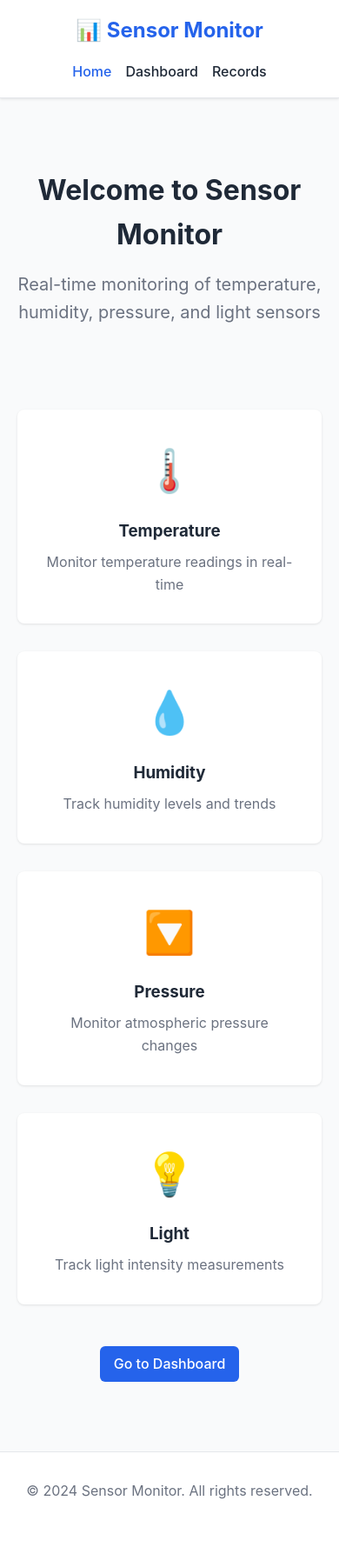
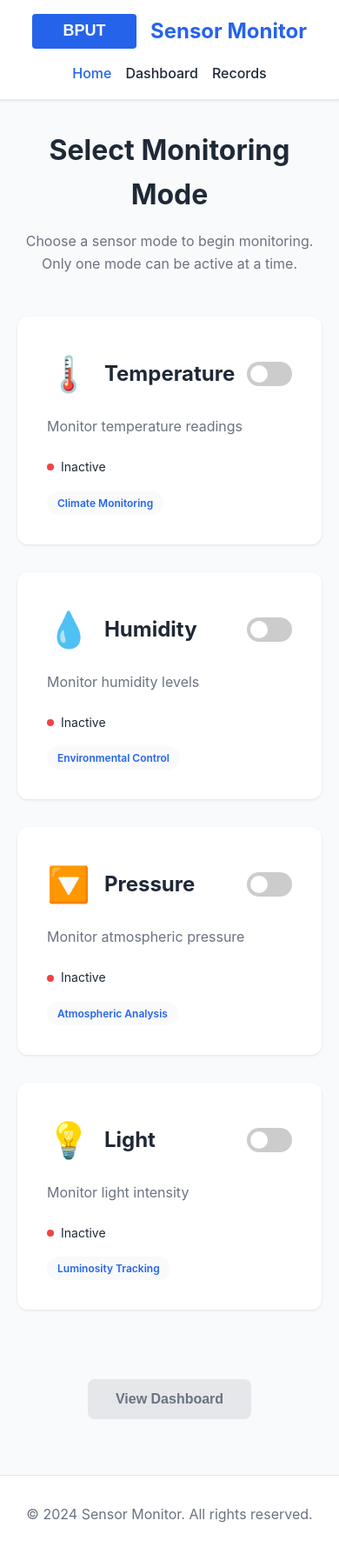
Before and after one commit to rakxdev/test, a Flask app: page / in a window 390 px wide. Shown: the whole page at 87% size. Before the commit the page ends 1724 px from the top, so only its background shows below. Run offline with Flask 3, Linux system fonts and the light colour scheme; data comes from the database, SQL or seed files in the repository; some libraries are stand-ins or nearby versions.

Commit message:
feat(homepage): implement Phase 2 homepage mode selection with BPUT branding and single-active mode constraint
Implements a redesigned homepage with BPUT branding, responsive mode selection cards, and a single-active mode constraint enforced at both frontend and backend for improved user experience.

- Added BPUT logo and updated navigation branding
- Redesigned home.html with interactive mode cards and toggle switches
- Enforced backend single-active mode constraint with new API logic
- Added home.js for frontend mode toggle logic, real-time updates and dashboard button state
- Expanded style.css for responsive, branded, and interactive UI
- Home/dashboard separation: dashboard allows multiple active modes, homepage enforces only one

No breaking changes for API consumers; homepage now guides users with clear mode selection and visual feedback.

```diff
--- a/app.py
+++ b/app.py
@@ -27,7 +27,8 @@ def init_app():
 @app.route('/')
 def home():
     """Home page route."""
-    return render_template('home.html')
+    modes = get_all_modes()
+    return render_template('home.html', modes=modes)
 
 
 @app.route('/dashboard')
@@ -67,15 +68,20 @@ def api_toggle_mode(mode_id):
     if not mode:
         return jsonify({'error': 'Mode not found'}), 404
 
+    data = request.get_json() or {}
+    enforce_single = data.get('enforce_single_active', False)
     new_status = not mode['is_active']
-    update_mode_status(mode_id, new_status)
 
+    update_mode_status(mode_id, new_status, enforce_single_active=enforce_single)
+
+    updated_modes = get_all_modes()
     socketio.emit('mode_status_changed', {
         'mode_id': mode_id,
-        'is_active': new_status
+        'is_active': new_status,
+        'all_modes': updated_modes
     })
 
-    return jsonify({'mode_id': mode_id, 'is_active': new_status})
+    return jsonify({'mode_id': mode_id, 'is_active': new_status, 'all_modes': updated_modes})
 
 
 @app.route('/api/readings/<int:mode_id>')
--- a/static/css/style.css
+++ b/static/css/style.css
@@ -48,6 +48,16 @@ header {
     display: flex;
     justify-content: space-between;
     align-items: center;
+}
+
+.nav-brand {
+    display: flex;
+    align-items: center;
+    gap: 1rem;
+}
+
+.nav-brand .logo {
+    height: 40px;
 }
 
 .nav-brand h1 {
@@ -392,6 +402,215 @@ footer {
     font-size: 0.875rem;
 }
 
+.mode-selection-container {
+    max-width: 1000px;
+    margin: 0 auto;
+}
+
+.mode-selection-header {
+    text-align: center;
+    margin-bottom: 3rem;
+}
+
+.mode-selection-header h1 {
+    font-size: 2.5rem;
+    color: var(--text-color);
+    margin-bottom: 1rem;
+}
+
+.mode-selection-header p {
+    font-size: 1.125rem;
+    color: var(--text-light);
+}
+
+.mode-cards-grid {
+    display: grid;
+    grid-template-columns: repeat(auto-fit, minmax(280px, 1fr));
+    gap: 2rem;
+    margin-bottom: 3rem;
+}
+
+.mode-selection-card {
+    background: var(--card-bg);
+    border-radius: 0.75rem;
+    padding: 2rem;
+    box-shadow: var(--shadow);
+    transition: all 0.3s ease;
+    border: 2px solid transparent;
+    cursor: pointer;
+    position: relative;
+}
+
+.mode-selection-card:hover {
+    transform: translateY(-5px);
+    box-shadow: var(--shadow-lg);
+    border-color: var(--primary-color);
+}
+
+.mode-selection-card.active {
+    border-color: var(--success-color);
+    background: linear-gradient(135deg, #ffffff 0%, #f0fdf4 100%);
+}
+
+.mode-selection-card.disabled {
+    opacity: 0.6;
+    cursor: not-allowed;
+}
+
+.mode-selection-card.disabled:hover {
+    transform: none;
+    border-color: transparent;
+}
+
+.mode-card-header {
+    display: flex;
+    align-items: center;
+    justify-content: space-between;
+    margin-bottom: 1rem;
+}
+
+.mode-card-info {
+    display: flex;
+    align-items: center;
+    gap: 1rem;
+}
+
+.mode-card-icon {
+    font-size: 2.5rem;
+}
+
+.mode-card-title {
+    font-size: 1.5rem;
+    color: var(--text-color);
+    margin: 0;
+}
+
+.mode-card-description {
+    color: var(--text-light);
+    margin-bottom: 1.5rem;
+    line-height: 1.5;
+}
+
+.toggle-switch {
+    position: relative;
+    width: 52px;
+    height: 28px;
+    flex-shrink: 0;
+}
+
+.toggle-switch input {
+    opacity: 0;
+    width: 0;
+    height: 0;
+}
+
+.toggle-slider {
+    position: absolute;
+    cursor: pointer;
+    top: 0;
+    left: 0;
+    right: 0;
+    bottom: 0;
+    background-color: #ccc;
+    transition: 0.3s;
+    border-radius: 28px;
+}
+
+.toggle-slider:before {
+    position: absolute;
+    content: "";
+    height: 20px;
+    width: 20px;
+    left: 4px;
+    bottom: 4px;
+    background-color: white;
+    transition: 0.3s;
+    border-radius: 50%;
+}
+
+.toggle-switch input:checked + .toggle-slider {
+    background-color: var(--success-color);
+}
+
+.toggle-switch input:checked + .toggle-slider:before {
+    transform: translateX(24px);
+}
+
+.toggle-switch input:disabled + .toggle-slider {
+    opacity: 0.5;
+    cursor: not-allowed;
+}
+
+.mode-card-status {
+    display: flex;
+    align-items: center;
+    gap: 0.5rem;
+    margin-bottom: 1rem;
+    font-size: 0.875rem;
+}
+
+.mode-card-status .status-dot {
+    width: 8px;
+    height: 8px;
+    border-radius: 50%;
+    background-color: var(--danger-color);
+}
+
+.mode-card-status.active .status-dot {
+    background-color: var(--success-color);
+    animation: pulse-dot 2s infinite;
+}
+
+@keyframes pulse-dot {
+    0%, 100% {
+        opacity: 1;
+    }
+    50% {
+        opacity: 0.5;
+    }
+}
+
+.mode-card-theme {
+    display: inline-block;
+    padding: 0.25rem 0.75rem;
+    background-color: var(--bg-color);
+    color: var(--primary-color);
+    border-radius: 1rem;
+    font-size: 0.75rem;
+    font-weight: 600;
+}
+
+.dashboard-action {
+    text-align: center;
+    padding: 2rem 0;
+}
+
+.btn-dashboard {
+    padding: 1rem 2.5rem;
+    font-size: 1.125rem;
+    background-color: var(--primary-color);
+    color: white;
+    text-decoration: none;
+    border-radius: 0.5rem;
+    display: inline-block;
+    transition: all 0.3s ease;
+    border: none;
+    cursor: pointer;
+    font-weight: 600;
+}
+
+.btn-dashboard:hover:not(:disabled) {
+    background-color: #1d4ed8;
+    transform: translateY(-2px);
+    box-shadow: var(--shadow-lg);
+}
+
+.btn-dashboard:disabled {
+    background-color: var(--border-color);
+    color: var(--text-light);
+    cursor: not-allowed;
+}
+
 @media (max-width: 768px) {
     .navbar .container {
         flex-direction: column;
@@ -414,8 +633,25 @@ footer {
         grid-template-columns: 1fr;
     }
 
+    .mode-cards-grid {
+        grid-template-columns: 1fr;
+    }
+
     .dashboard-header {
         flex-direction: column;
         align-items: flex-start;
     }
+
+    .mode-selection-header h1 {
+        font-size: 2rem;
+    }
+
+    .mode-selection-header p {
+        font-size: 1rem;
+    }
+
+    .btn-dashboard {
+        padding: 0.875rem 2rem;
+        font-size: 1rem;
+    }
 }
--- /dev/null
+++ b/static/js/home.js
@@ -0,0 +1,99 @@
+const socket = io();
+
+socket.on('connect', function() {
+    console.log('Connected to server');
+});
+
+socket.on('mode_status_changed', function(data) {
+    console.log('Mode status changed:', data);
+    updateModeCards(data.all_modes);
+});
+
+function updateModeCards(modes) {
+    modes.forEach(mode => {
+        const card = document.querySelector(`.mode-selection-card[data-mode-id="${mode.id}"]`);
+        const toggle = document.querySelector(`.mode-toggle[data-mode-id="${mode.id}"]`);
+        const statusElement = card.querySelector('.mode-card-status');
+        const statusText = statusElement.querySelector('span:last-child');
+
+        if (mode.is_active) {
+            card.classList.add('active');
+            toggle.checked = true;
+            statusElement.classList.add('active');
+            statusText.textContent = 'Active';
+        } else {
+            card.classList.remove('active');
+            toggle.checked = false;
+            statusElement.classList.remove('active');
+            statusText.textContent = 'Inactive';
+        }
+    });
+
+    updateDashboardButton(modes);
+}
+
+function updateDashboardButton(modes) {
+    const viewDashboardBtn = document.getElementById('viewDashboardBtn');
+    const hasActiveMode = modes.some(mode => mode.is_active);
+
+    if (hasActiveMode) {
+        viewDashboardBtn.disabled = false;
+    } else {
+        viewDashboardBtn.disabled = true;
+    }
+}
+
+document.addEventListener('DOMContentLoaded', function() {
+    const toggles = document.querySelectorAll('.mode-toggle');
+
+    toggles.forEach(toggle => {
+        toggle.addEventListener('change', async function(e) {
+            const modeId = this.dataset.modeId;
+            const isChecked = this.checked;
+
+            try {
+                const response = await fetch(`/api/modes/${modeId}/toggle`, {
+                    method: 'POST',
+                    headers: {
+                        'Content-Type': 'application/json'
+                    },
+                    body: JSON.stringify({
+                        enforce_single_active: true
+                    })
+                });
+
+                if (!response.ok) {
+                    throw new Error('Failed to toggle mode');
+                }
+
+                const data = await response.json();
+                console.log('Mode toggled successfully:', data);
+
+            } catch (error) {
+                console.error('Error toggling mode:', error);
+                this.checked = !isChecked;
+            }
+        });
+    });
+
+    const viewDashboardBtn = document.getElementById('viewDashboardBtn');
+    if (viewDashboardBtn) {
+        viewDashboardBtn.addEventListener('click', function() {
+            if (!this.disabled) {
+                window.location.href = '/dashboard';
+            }
+        });
+    }
+
+    const modeCards = document.querySelectorAll('.mode-selection-card');
+    modeCards.forEach(card => {
+        card.addEventListener('click', function(e) {
+            if (!e.target.closest('.toggle-switch')) {
+                const toggle = this.querySelector('.mode-toggle');
+                if (toggle && !toggle.disabled) {
+                    toggle.click();
+                }
+            }
+        });
+    });
+});
--- a/templates/base.html
+++ b/templates/base.html
@@ -13,7 +13,8 @@
         <nav class="navbar">
             <div class="container">
                 <div class="nav-brand">
-                    <h1>📊 Sensor Monitor</h1>
+                    <img src="{{ url_for('static', filename='images/bput-logo.svg') }}" alt="BPUT Logo" class="logo">
+                    <h1>Sensor Monitor</h1>
                 </div>
                 <ul class="nav-menu">
                     <li><a href="{{ url_for('home') }}" class="nav-link">Home</a></li>
--- a/templates/home.html
+++ b/templates/home.html
@@ -1,42 +1,58 @@
 {% extends "base.html" %}
 
-{% block title %}Home - Sensor Monitor{% endblock %}
+{% block title %}Home - BPUT Sensor Monitor{% endblock %}
 
 {% block content %}
-<div class="home-container">
-    <div class="hero-section">
-        <h1>Welcome to Sensor Monitor</h1>
-        <p class="lead">Real-time monitoring of temperature, humidity, pressure, and light sensors</p>
+<div class="mode-selection-container">
+    <div class="mode-selection-header">
+        <h1>Select Monitoring Mode</h1>
+        <p>Choose a sensor mode to begin monitoring. Only one mode can be active at a time.</p>
     </div>
 
-    <div class="features-grid">
-        <div class="feature-card">
-            <div class="feature-icon">🌡️</div>
-            <h3>Temperature</h3>
-            <p>Monitor temperature readings in real-time</p>
+    <div class="mode-cards-grid">
+        {% for mode in modes %}
+        <div class="mode-selection-card {% if mode.is_active %}active{% endif %}" data-mode-id="{{ mode.id }}">
+            <div class="mode-card-header">
+                <div class="mode-card-info">
+                    <span class="mode-card-icon">{{ mode.icon }}</span>
+                    <h3 class="mode-card-title">{{ mode.name }}</h3>
+                </div>
+                <label class="toggle-switch">
+                    <input type="checkbox"
+                           class="mode-toggle"
+                           data-mode-id="{{ mode.id }}"
+                           {% if mode.is_active %}checked{% endif %}>
+                    <span class="toggle-slider"></span>
+                </label>
+            </div>
+
+            <p class="mode-card-description">{{ mode.description }}</p>
+
+            <div class="mode-card-status {% if mode.is_active %}active{% endif %}">
+                <span class="status-dot"></span>
+                <span>{% if mode.is_active %}Active{% else %}Inactive{% endif %}</span>
+            </div>
+
+            <span class="mode-card-theme">
+                {% if mode.name == 'Temperature' %}Climate Monitoring
+                {% elif mode.name == 'Humidity' %}Environmental Control
+                {% elif mode.name == 'Pressure' %}Atmospheric Analysis
+                {% elif mode.name == 'Light' %}Luminosity Tracking
+                {% else %}Sensor Theme{% endif %}
+            </span>
         </div>
-
-        <div class="feature-card">
-            <div class="feature-icon">💧</div>
-            <h3>Humidity</h3>
-            <p>Track humidity levels and trends</p>
-        </div>
-
-        <div class="feature-card">
-            <div class="feature-icon">🔽</div>
-            <h3>Pressure</h3>
-            <p>Monitor atmospheric pressure changes</p>
-        </div>
-
-        <div class="feature-card">
-            <div class="feature-icon">💡</div>
-            <h3>Light</h3>
-            <p>Track light intensity measurements</p>
-        </div>
+        {% endfor %}
     </div>
 
-    <div class="cta-section">
-        <a href="{{ url_for('dashboard') }}" class="btn btn-primary">Go to Dashboard</a>
+    <div class="dashboard-action">
+        <button id="viewDashboardBtn" class="btn-dashboard" {% if not modes|selectattr('is_active')|list %}disabled{% endif %}>
+            View Dashboard
+        </button>
     </div>
 </div>
 {% endblock %}
+
+{% block extra_scripts %}
+<script src="https://cdn.socket.io/4.6.0/socket.io.min.js"></script>
+<script src="{{ url_for('static', filename='js/home.js') }}"></script>
+{% endblock %}
```
Also changed, not shown: PHASE2_IMPLEMENTATION.md (added, +143 -0 lines), database.py (+8 -1 lines), static/images/bput-logo.svg (added).
